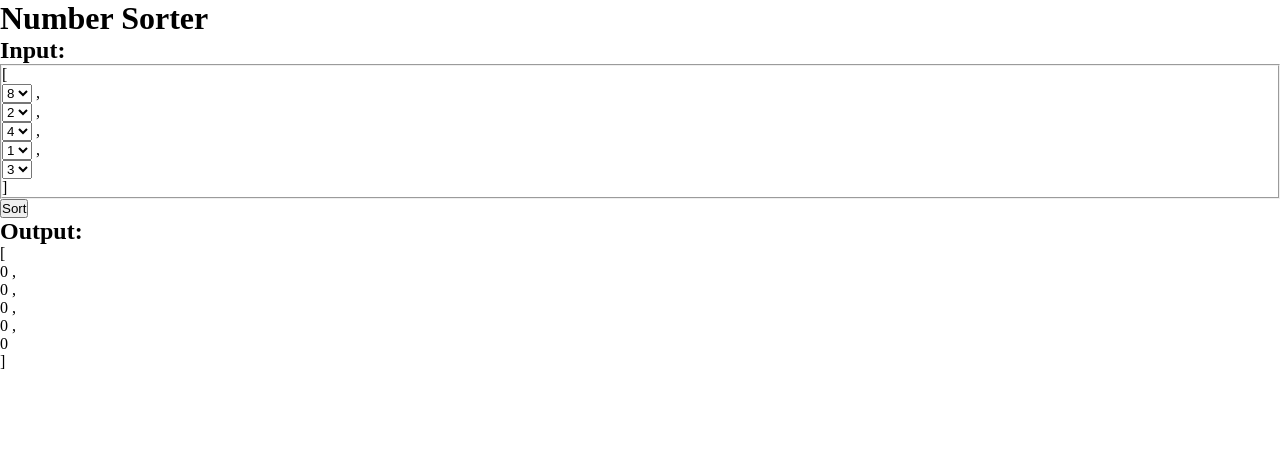
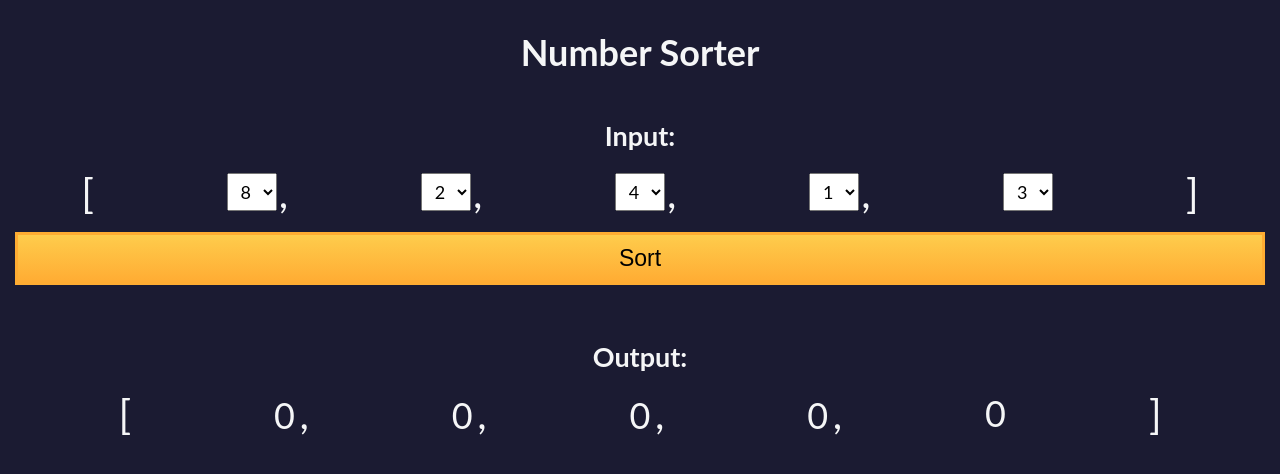
Before and after one commit to LQuesadaM/number-sorter-freeCodeCamp, a plain HTML site: page index.html in a window 1280 px wide. Drawn offline with Linux system fonts and the light colour scheme; a script that the page names is missing.

Commit message:
💄 added styles to the form and output container

```diff
--- a/styles.css
+++ b/styles.css
@@ -18,3 +18,107 @@
     margin: 0;
     box-sizing: border-box;
   }
+
+  body {
+    font-family: "Lato", Helvetica, Arial, sans-serif;
+    font-size: 18px;
+    background-color: var(--gray-85);
+    color: var(--gray-05);
+  }
+
+  main {
+    display: flex;
+    flex-direction: column;
+    align-items: center;
+  }
+
+  h1 {
+    margin: 30px auto;
+  }
+
+  h2 {
+    margin-bottom: 15px;
+  }
+
+  form {
+    width: 100%;
+    text-align: center;
+    padding: 15px;
+  }
+
+  fieldset {
+    border: 0 none;
+    height: 100%;
+    margin: auto;
+    display: flex;
+    justify-content: space-around;
+    align-items: center;
+  }
+
+  fieldset div {
+    display: flex;
+    justify-content: center;
+    align-items: center;
+  }
+
+  .bracket,
+  .comma {
+    font-size: 2.3em;
+  }
+
+  form .comma {
+    margin-left: 2px;
+  }
+
+  select {
+    font-family: inherit;
+    font-size: inherit;
+    line-height: inherit;
+    height: 38px;
+    width: 50px;
+    text-align: center;
+  }
+
+  button {
+    cursor: pointer;
+    margin-top: 15px;
+    text-decoration: none;
+    background-image: linear-gradient(#fecc4c, #ffac33);
+    border: 3px solid #feac32;
+    padding: 10px 16px;
+    font-size: 23px;
+    width: 100%;
+  }
+
+  select:focus-visible,
+  button:focus-visible {
+    outline: 3px solid var(--blue-50);
+  }
+
+  .output-container {
+    width: 95%;
+    min-height: 55px;
+    margin-top: 25px;
+    border-radius: 0;
+    padding: 15px;
+    overflow-wrap: break-word;
+    text-align: center;
+  }
+
+  .output-array {
+    width: 100%;
+    margin: auto;
+    display: flex;
+    align-items: center;
+    justify-content: space-around;
+  }
+
+  .output-value {
+    font-size: 2em;
+  }
+
+  .alert {
+    background-color: var(--danger-background);
+    border: 3px solid var(--danger-color);
+    color: var(--danger-color);
+  }
```
